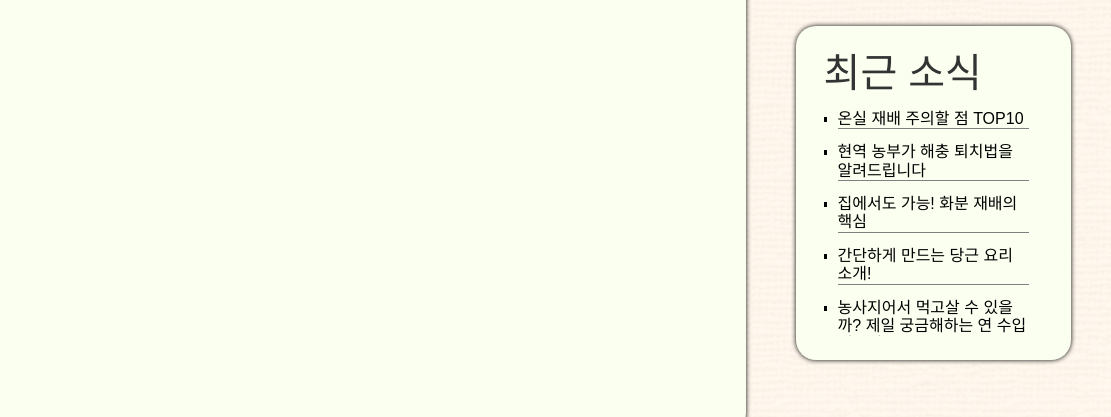
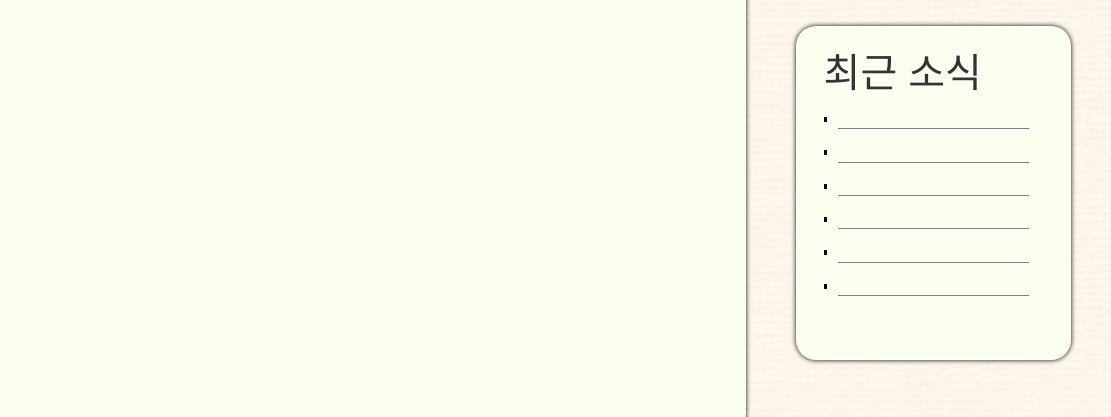
Before and after one commit to plumplumplumplum/my-second-web-site, a plain HTML site: page index.html in a window 1280 px wide. Shown: the part 690-1107 px from the top of the page, 169-1280 px from the left. Drawn offline with Linux system fonts and the light colour scheme; files that its build step writes are made by us from their sources; files whose address does not match are found by name.

Commit message:
List 부분 수정함

```diff
--- a/index.html
+++ b/index.html
@@ -87,12 +87,12 @@
     <h2>최근 소식</h2>
     <ul>
 
-      <li><a href="#">온실 재배 주의할 점 TOP10</a></li>
-      <li><a href="#">현역 농부가 해충 퇴치법을 알려드립니다</a></li>
-      <li><a href="#">집에서도 가능! 화분 재배의 핵심</a></li>
-      <li><a href="#">간단하게 만드는 당근 요리 소개!</a></li>
-      <li><a href="#">농사지어서 먹고살 수 있을까? 제일 궁금해하는 연 수입 대공개</a></li>
-      <li><a href="#">안녕하세요. FARM CAPYZOU입니다.</a></li>
+      <li><a href="#"></a></li>
+      <li><a href="#"></a></li>
+      <li><a href="#"></a></li>
+      <li><a href="#"></a></li>
+      <li><a href="#"></a></li>
+      <li><a href="#"></a></li>
     </ul>
     </nav>
     <p>
```
